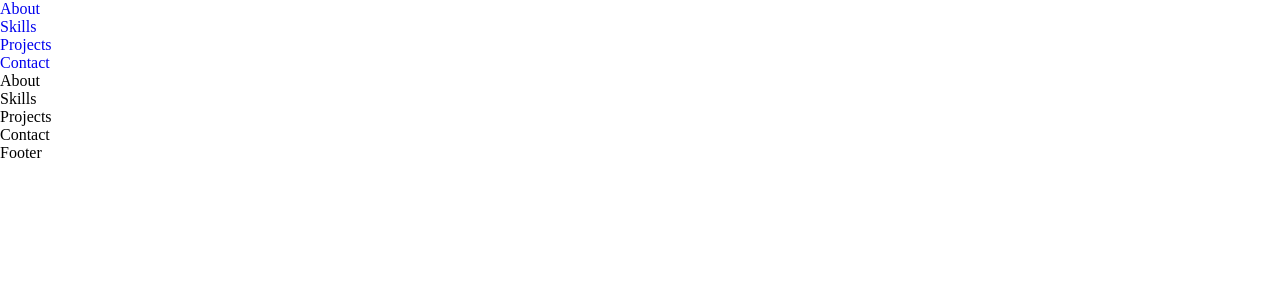
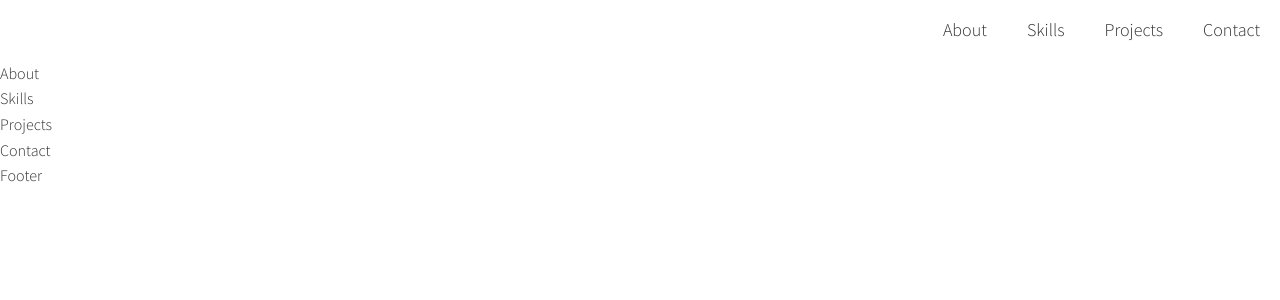
Before and after one commit to markjager13/next-portfolio, a Next.js app: page / in a window 1280 px wide. Shown: the top 300 px of the page. Built offline with nearby package versions, Linux system fonts and the light colour scheme.

Commit message:
fixed page reload issue using babelrc, moved font family link to document file, added basic structure and styles to header

```diff
--- a/components/Header.js
+++ b/components/Header.js
@@ -1,34 +1,35 @@
 import React from 'react'
 import Link from 'next/link'
+import { StyledHeader, StyledNav, NavLinks, NavLink } from './styles/Header.styled'
 
 const Header = () => {
   return (
-    <header>
-        <nav>
-            <ul>
+    <StyledHeader>
+        <StyledNav>
+            <NavLinks>
                 <li>
-                    <Link href="/">
-                        <a>About</a>
+                    <Link href="/" passHref>
+                        <NavLink>About</NavLink>
                     </Link>
                 </li>
                 <li>
-                    <Link href="/skills">
-                        <a>Skills</a>
+                    <Link href="/skills" passHref>
+                        <NavLink>Skills</NavLink>
                     </Link>
                 </li>
                 <li>
-                    <Link href="/projects">
-                        <a>Projects</a>
+                    <Link href="/projects" passHref>
+                        <NavLink>Projects</NavLink>
                     </Link>
                 </li>
                 <li>
-                    <Link href="/contact">
-                        <a>Contact</a>
+                    <Link href="/contact" passHref>
+                        <NavLink>Contact</NavLink>
                     </Link>
                 </li>
-            </ul>
-        </nav>
-    </header>
+            </NavLinks>
+        </StyledNav>
+    </StyledHeader>
   )
 }
 
--- a/components/styles/Global.js
+++ b/components/styles/Global.js
@@ -10,6 +10,11 @@ const GlobalStyles = createGlobalStyle`
 
     body {
         background: white;
+        font-family: "Source Sans Pro", sans-serif;
+        font-size: 1rem;
+        font-weight: 300;
+        line-height: 1.6;
+        color: #303030;
     }
 
     html {
--- a/components/styles/Header.styled.js
+++ b/components/styles/Header.styled.js
@@ -2,9 +2,21 @@ import styled from 'styled-components';
 
 export const StyledHeader = styled.header`
     width: 100%;
-`
+    padding: 1em 0;
+`;
 
-export const StyledATag = styled.a`
-    display: block;
+export const StyledNav = styled.nav`
+    display: flex;
+    justify-content: flex-end;
+`;
+
+export const NavLinks = styled.ul`
+    display: flex;
+`;
+
+export const NavLink = styled.a`
     padding: 20px;
+    font-size: 1.125rem;
+    color: #303030;
+    cursor: pointer;
 `;
--- /dev/null
+++ b/pages/_document.js
@@ -0,0 +1,16 @@
+import { Html, Head, Main, NextScript } from 'next/document'
+
+export default function Document() {
+  return (
+    <Html>
+        <Head>
+        <link href="https://fonts.googleapis.com/css2?family=DM+Sans&family=Source+Sans+Pro:wght@300;900&display=swap" rel="stylesheet" />
+        </Head>
+        <body>
+            <Main />
+            <NextScript />
+        </body>
+
+    </Html>
+  )
+}
```
Also changed, not shown: .babelrc (added).
